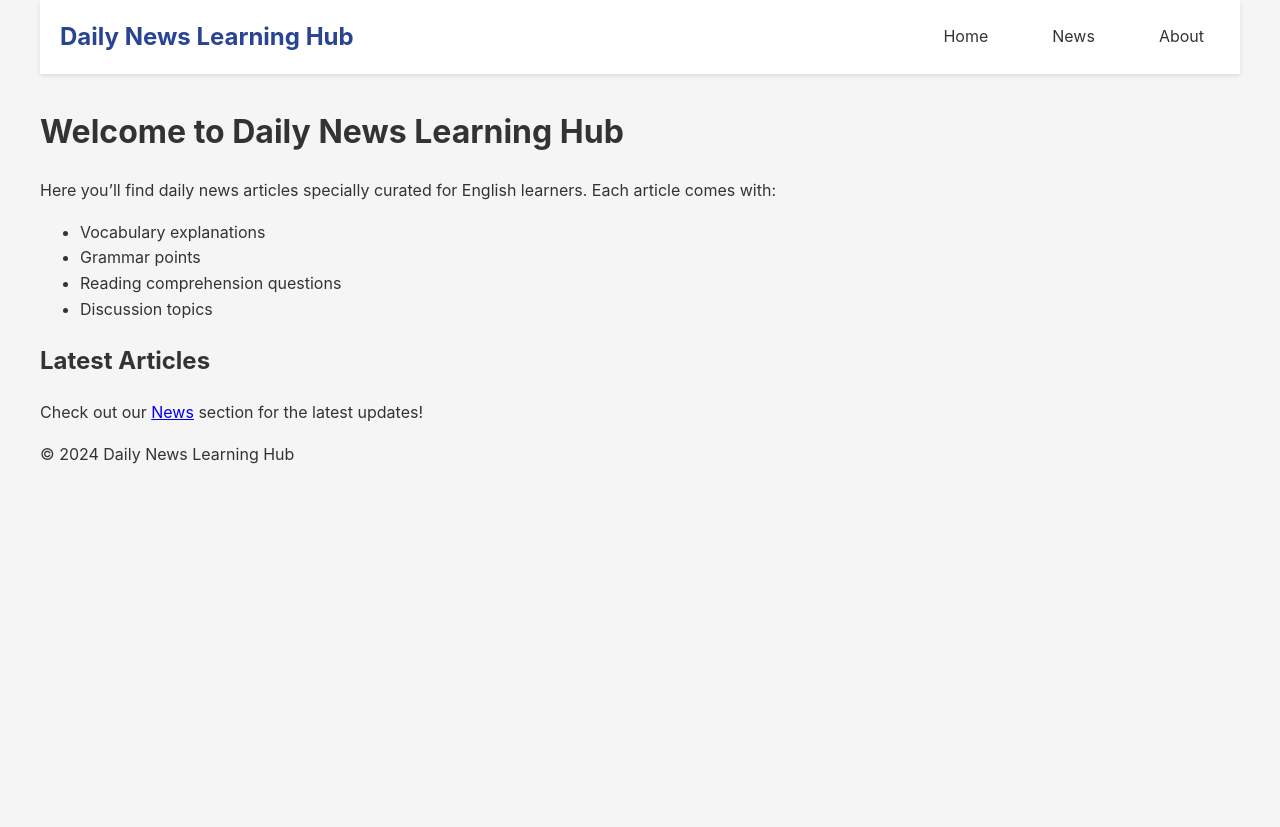
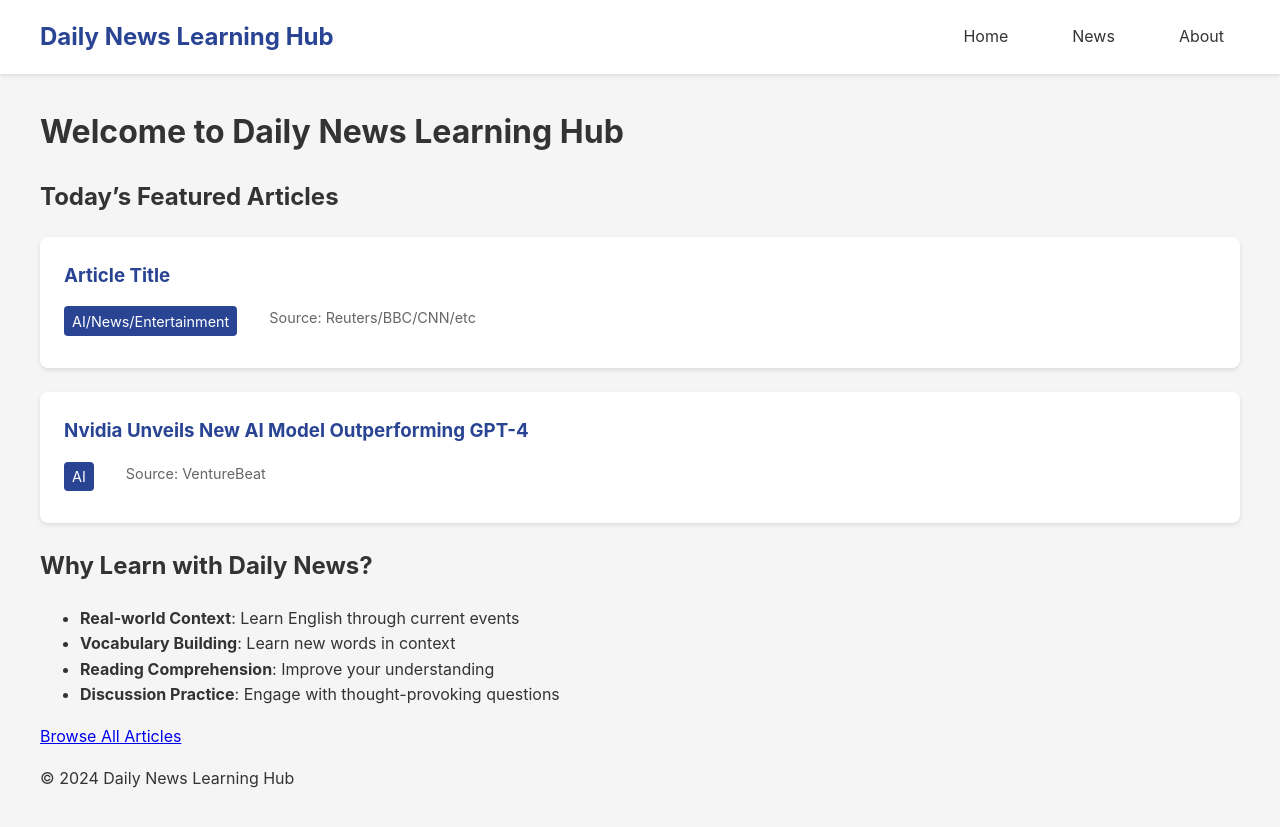
Before and after one commit to SKYEMINMIN/daily-news-learning, a Jekyll site: the page built from index.md, in a window 1280 px wide. Shown: the top 827 px of the page. Built offline with Jekyll 4.4.1, drawn with Linux system fonts in a browser that asks for light colours.

Commit message:
Fix layout and add proper homepage content

```diff
--- a/_config.yml
+++ b/_config.yml
@@ -1,11 +1,16 @@
 title: Daily News Learning Hub
-description: Learn English through daily news updates
+description: Learn English through daily news
 baseurl: "/daily-news-learning"
 url: "https://skyeminmin.github.io"
 
 # Build settings
 markdown: kramdown
-
-# Remove theme setting as we're using custom layout
 plugins:
   - jekyll-feed
+
+# Exclude from processing
+exclude:
+  - Gemfile
+  - Gemfile.lock
+  - node_modules
+  - vendor
--- a/_layouts/default.html
+++ b/_layouts/default.html
@@ -3,33 +3,32 @@
 <head>
     <meta charset="UTF-8">
     <meta name="viewport" content="width=device-width, initial-scale=1.0">
-    <title>{{ page.title }} | {{ site.title }}</title>
+    <title>{{ page.title }} - Daily News Learning Hub</title>
     <link rel="stylesheet" href="{{ site.baseurl }}/assets/css/style.css">
-    <script src="{{ site.baseurl }}/assets/js/news.js"></script></head>
+</head>
 <body>
-    <div class="container">
     <header>
         <nav class="main-nav">
             <div class="site-title">
-                    <a href="{{ site.baseurl }}/">{{ site.title }}</a>
+                <a href="{{ site.baseurl }}/">Daily News Learning Hub</a>
             </div>
             <div class="nav-links">
-                    <a href="{{ site.baseurl }}/" {% if page.url == "/" %}class="active"{% endif %}>Home</a>
-                    <a href="{{ site.baseurl }}/news" {% if page.url == "/news" %}class="active"{% endif %}>News</a>
-                    <a href="{{ site.baseurl }}/about" {% if page.url == "/about" %}class="active"{% endif %}>About</a>
+                <a href="{{ site.baseurl }}/">Home</a>
+                <a href="{{ site.baseurl }}/news">News</a>
+                <a href="{{ site.baseurl }}/about">About</a>
             </div>
         </nav>
     </header>
 
-        <main>
-            <div class="content">
+    <main class="container">
         {{ content }}
-            </div>
     </main>
 
     <footer>
-            <p>&copy; {{ site.time | date: '%Y' }} {{ site.title }}</p>
+        <div class="container">
+            <p>&copy; {{ site.time | date: '%Y' }} Daily News Learning Hub</p>
+        </div>
     </footer>
-    </div>
+    <script src="{{ site.baseurl }}/assets/js/news.js"></script>
 </body>
 </html>
--- a/assets/css/style.css
+++ b/assets/css/style.css
@@ -173,3 +173,33 @@ header {
     font-style: italic;
     margin-left: 1rem;
 }
+/* Home page styles */
+.featured-article {
+    background: white;
+    padding: 1.5rem;
+    margin-bottom: 1.5rem;
+    border-radius: 8px;
+    box-shadow: 0 2px 4px rgba(0,0,0,0.1);
+}
+
+.featured-article h3 {
+    margin: 0 0 1rem 0;
+}
+
+.featured-article a {
+    color: #2a4494;
+    text-decoration: none;
+}
+
+.featured-article .article-meta {
+    font-size: 0.9rem;
+    color: #666;
+}
+
+.featured-article .category {
+    background-color: #2a4494;
+    color: white;
+    padding: 0.2rem 0.5rem;
+    border-radius: 4px;
+    margin-right: 1rem;
+}
--- a/index.md
+++ b/index.md
@@ -5,13 +5,23 @@ title: Home
 
 # Welcome to Daily News Learning Hub
 
-Here you'll find daily news articles specially curated for English learners. Each article comes with:
+## Today's Featured Articles
 
-- Vocabulary explanations
-- Grammar points
-- Reading comprehension questions
-- Discussion topics
+{% for post in site.posts limit:3 %}
+<div class="featured-article">
+    <h3><a href="{{ site.baseurl }}{{ post.url }}">{{ post.title }}</a></h3>
+    <div class="article-meta">
+        <span class="category">{{ post.category }}</span>
+        <span class="source">Source: {{ post.source }}</span>
+    </div>
+</div>
+{% endfor %}
 
-## Latest Articles
+## Why Learn with Daily News?
 
-Check out our [News](/daily-news-learning/news) section for the latest updates!
+- **Real-world Context**: Learn English through current events
+- **Vocabulary Building**: Learn new words in context
+- **Reading Comprehension**: Improve your understanding
+- **Discussion Practice**: Engage with thought-provoking questions
+
+[Browse All Articles]({{ site.baseurl }}/news)
```
Lines whose indentation alone changed are shown as unchanged.
